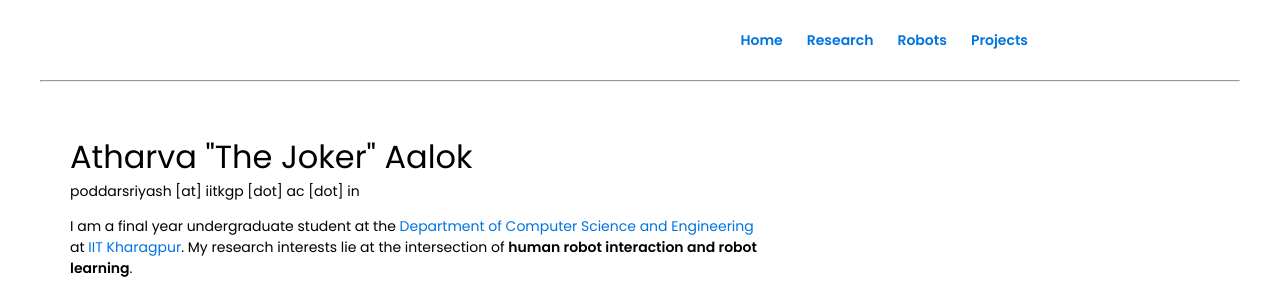
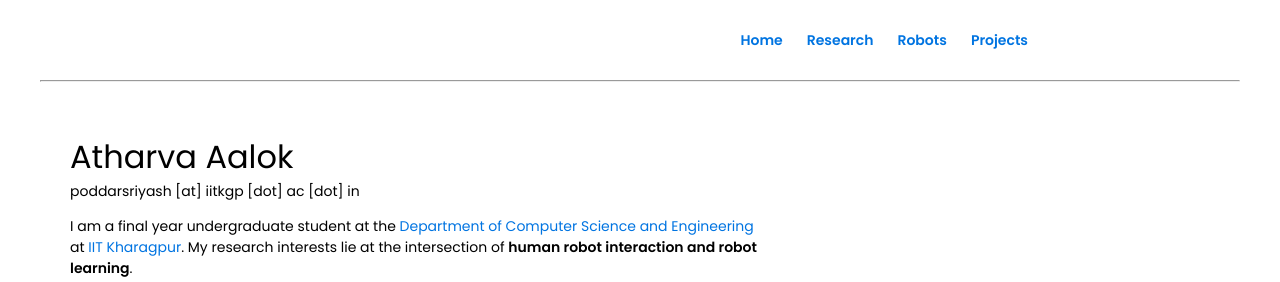
Before and after one commit to atharvaaalok/Atharva_Website, a plain HTML site: page index.html in a window 1280 px wide. Shown: the top 282 px of the page. Drawn offline with Linux system fonts and the light colour scheme.

Commit message:
Update index.html

```diff
--- a/index.html
+++ b/index.html
@@ -42,7 +42,7 @@
           <tr style="padding:0px">
             <td style="padding-left:2.5%;padding-right:2.5%;padding-top:2.5%;width:63%;vertical-align:middle">
               <p style="text-align:left">
-                <name>Atharva "The Joker" Aalok</name>
+                <name>Atharva Aalok</name>
                 <br>
                 poddarsriyash [at] iitkgp [dot] ac [dot] in
               </p>
```
